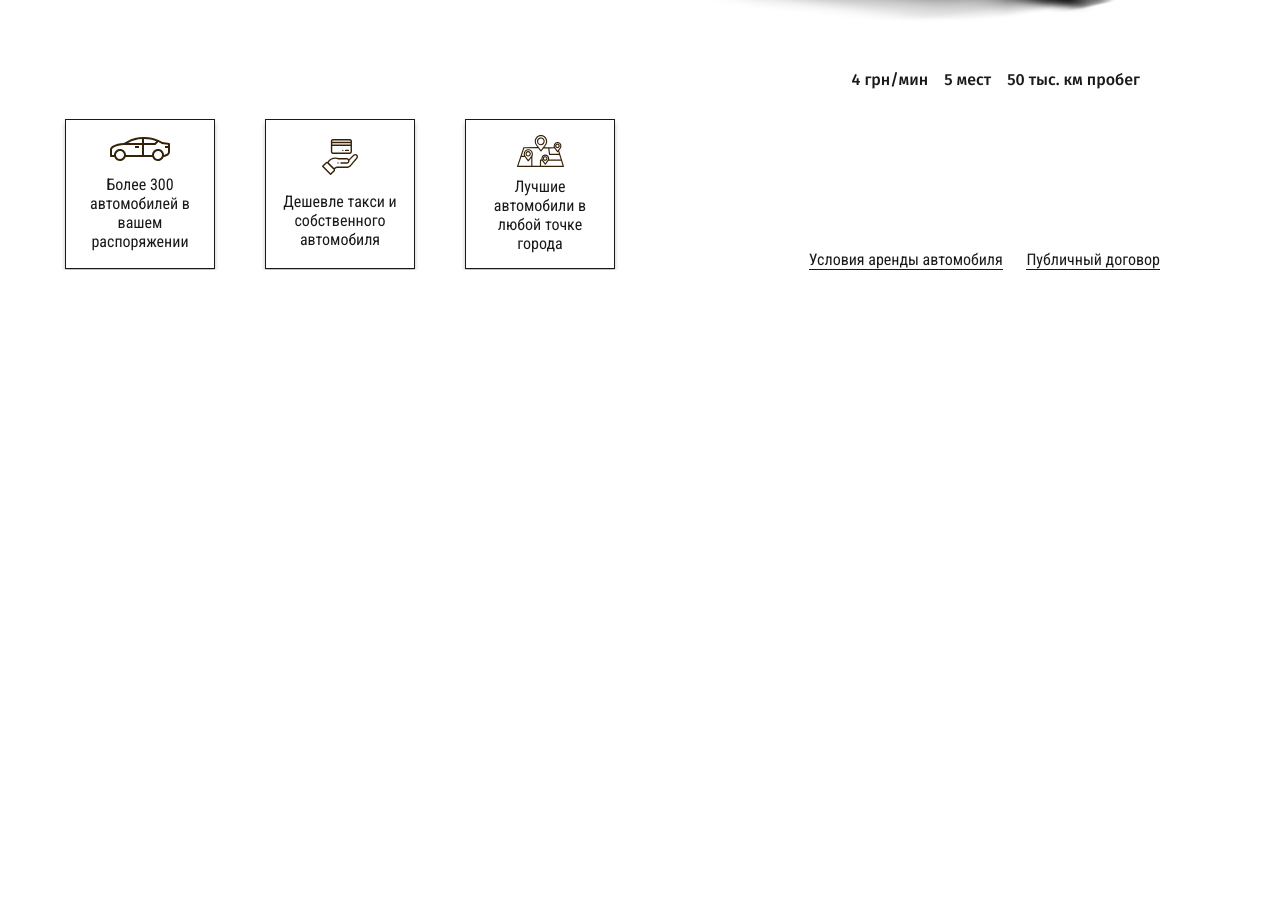
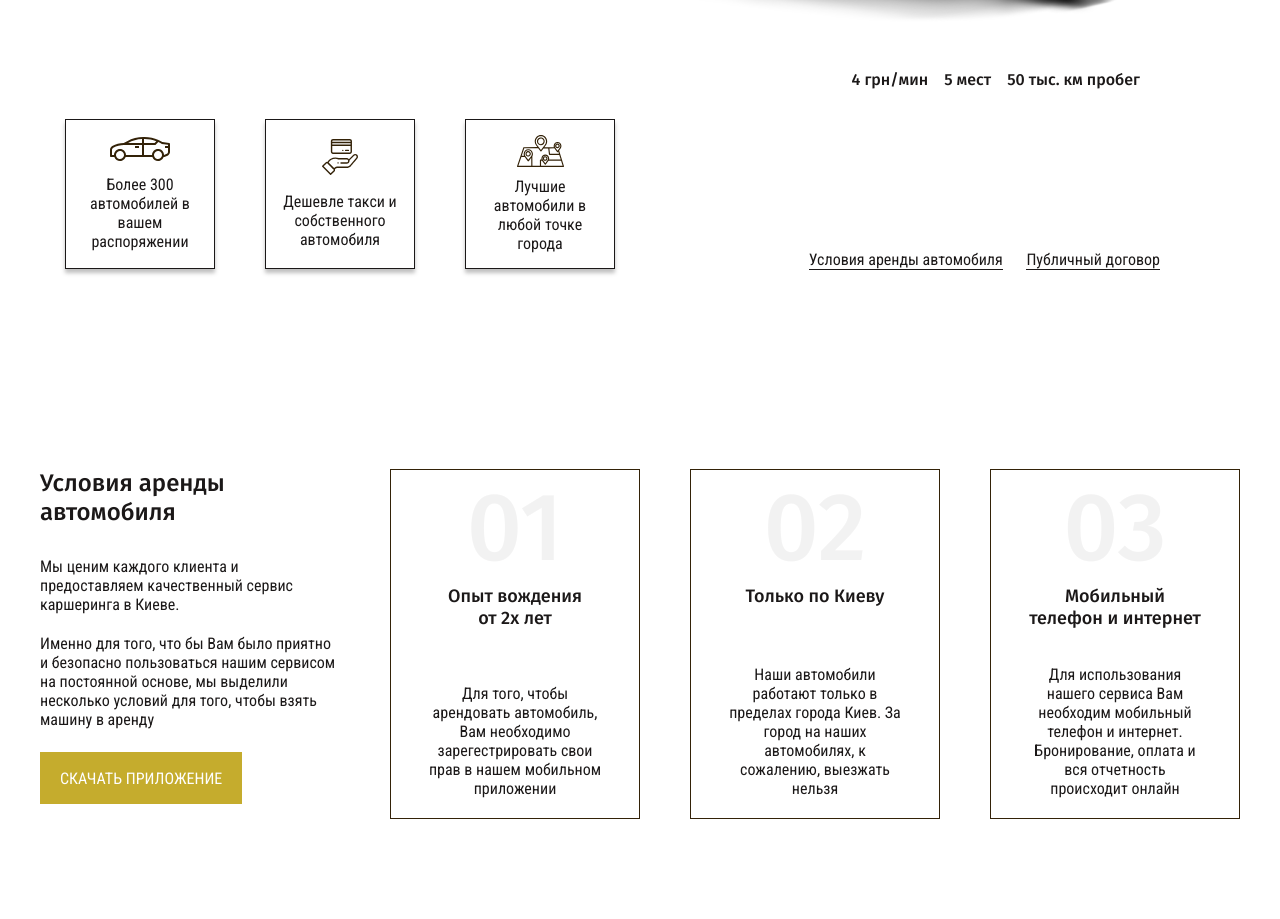
Before and after one commit to VladimirMinenko/start, a plain HTML site: page index.html in a window 1280 px wide. Shown: the part 530-1449 px from the top of the page. Before the commit the page ends 800 px from the top, so only its background shows below. Drawn offline with nearby package versions, Linux system fonts and the light colour scheme.

Commit message:
Added section сar rental conditions

```diff
--- a/css/style.css
+++ b/css/style.css
@@ -63,6 +63,10 @@ body{
   color: #FEFEFE;
   font-size: 18px;
   line-height: 21px;
+}
+
+.top{
+  padding-bottom: 100px;
 }
 
 .top_heading{
@@ -193,3 +197,59 @@ body{
 .top__link + .top__link{
   margin-left: 20px;
 }
+
+.rent{
+  padding: 100px 0;
+}
+
+.rent__inner{
+  display: flex;
+  justify-content: space-between;
+}
+
+.rent__content{
+  width: 300px;
+}
+
+.rent__title{
+  font-family: 'Fira Sans', sans-serif;
+  font-weight: 500;
+  font-size: 24px;
+  line-height: 29px;
+  margin-bottom: 30px;
+}
+
+.rent__text{
+  margin-bottom: 20px;
+}
+
+.rent__text + .rent__text{
+  margin-bottom: 40px;
+}
+
+.rent__item{
+  border: 1px solid #332208;
+  width: 250px;
+  min-height: 350px;
+  padding: -0px 35px 20px;
+  text-align: center;
+  display: flex;
+  flex-direction: column;
+  justify-content: space-around;
+}
+
+.rent__item-num{
+  font-family: 'Fira Sans', sans-serif;
+  font-weight: 500;
+  font-size: 96px;
+  line-height: 115px;
+  opacity: 0.05;
+}
+
+.rent__item-title{
+  font-family: 'Fira Sans', sans-serif;
+  font-weight: 500;
+  font-size: 18px;
+  line-height: 22px;
+  margin-bottom: auto;
+}
--- a/index.html
+++ b/index.html
@@ -2,34 +2,53 @@
 <html lang="en">
 <head>
 	<meta charset="UTF-8">
-  <meta name="viewport" content="width=device-width, initial-scale=1.0">
-  <meta http-equiv="X-UA-Compatible" content="ie=edge">
+	<meta name="viewport"
+	      content="width=device-width, initial-scale=1.0">
+	<meta http-equiv="X-UA-Compatible"
+	      content="ie=edge">
 	<title>Document</title>
-	<link rel="preconnect" href="https://fonts.googleapis.com">
-	<link rel="preconnect" href="https://fonts.gstatic.com" crossorigin>
-	<link href="https://fonts.googleapis.com/css2?family=Fira+Sans:wght@500&family=Roboto+Condensed&display=swap" rel="stylesheet">
-  <link rel="stylesheet" href="css/reset.css">
-  <link rel="stylesheet" href="css/slick.css">
-  <link rel="stylesheet" href="css/jquery.fancybox.css">
-  <link rel="stylesheet" href="css/style.css">
+	<link rel="preconnect"
+	      href="https://fonts.googleapis.com">
+	<link rel="preconnect"
+	      href="https://fonts.gstatic.com"
+	      crossorigin>
+	<link href="https://fonts.googleapis.com/css2?family=Fira+Sans:wght@500&family=Roboto+Condensed&display=swap"
+	      rel="stylesheet">
+	<link rel="stylesheet"
+	      href="css/reset.css">
+	<link rel="stylesheet"
+	      href="css/slick.css">
+	<link rel="stylesheet"
+	      href="css/jquery.fancybox.css">
+	<link rel="stylesheet"
+	      href="css/style.css">
 </head>
 <body>
 
 <header class="header">
 	<div class="container">
 		<div class="header__inner">
-			<a class="logo" href="#">
-				<img class="logo__link" src="images/logo.svg" alt="logo">
+			<a class="logo"
+			   href="#">
+				<img class="logo__link"
+				     src="images/logo.svg"
+				     alt="logo">
 				<nav class="menu">
 					<ul class="menu__list">
-						<li class="menu__item"><a class="menu__list-link" href="#">АВТОПАРК</a></li>
-						<li class="menu__item"><a class="menu__list-link" href="#">ОТЗЫВЫ</a></li>
-						<li class="menu__item"><a class="menu__list-link" href="#">О НАС</a></li>
-						<li class="menu__item"><a class="menu__list-link" href="#">УСЛОВИЯ</a></li>
-						<li class="menu__item"><a class="menu__list-link" href="#">КОНТАКТЫ</a></li>
+						<li class="menu__item"><a class="menu__list-link"
+						                          href="#">АВТОПАРК</a></li>
+						<li class="menu__item"><a class="menu__list-link"
+						                          href="#">ОТЗЫВЫ</a></li>
+						<li class="menu__item"><a class="menu__list-link"
+						                          href="#">О НАС</a></li>
+						<li class="menu__item"><a class="menu__list-link"
+						                          href="#">УСЛОВИЯ</a></li>
+						<li class="menu__item"><a class="menu__list-link"
+						                          href="#">КОНТАКТЫ</a></li>
 					</ul>
 				</nav>
-				<a class="phone" href="tel:380999999090">+38 (099) 999 90 90</a>
+				<a class="phone"
+				   href="tel:380999999090">+38 (099) 999 90 90</a>
 			</a>
 		</div>
 	</div>
@@ -45,41 +64,54 @@
 				<p class="top_text">
 					Закажи эксклюзивный автомобиль через мобильное приложение в любой точке города
 				</p>
-				<a class="application-btn" href="#">Скачать приложение</a>
+				<a class="application-btn"
+				   href="#">Скачать приложение</a>
 			</div>
 			<div class="top__slider">
 				<div class="top__slider_item">
-					<img class="" src="images/slider-img.png" alt="">
+					<img class=""
+					     src="images/slider-img.png"
+					     alt="">
 					<p class="top__slider-text">
 						<span>4 грн/мин</span> <span>5 мест</span> <span>50 тыс. км пробег</span>
 					</p>
 				</div>
 				<div class="top__slider_item">
-					<img class="" src="images/slider-img.png" alt="">
+					<img class=""
+					     src="images/slider-img.png"
+					     alt="">
 					<p class="top__slider-text">
 						<span>4 грн/мин</span> <span>5 мест</span> <span>50 тыс. км пробег</span>
 					</p>
 				</div>
 				<div class="top__slider_item">
-					<img class="" src="images/slider-img.png" alt="">
+					<img class=""
+					     src="images/slider-img.png"
+					     alt="">
 					<p class="top__slider-text">
 						<span>4 грн/мин</span> <span>5 мест</span> <span>50 тыс. км пробег</span>
 					</p>
 				</div>
 				<div class="top__slider_item">
-					<img class="" src="images/slider-img.png" alt="">
+					<img class=""
+					     src="images/slider-img.png"
+					     alt="">
 					<p class="top__slider-text">
 						<span>4 грн/мин</span> <span>5 мест</span> <span>50 тыс. км пробег</span>
 					</p>
 				</div>
 				<div class="top__slider_item">
-					<img class="" src="images/slider-img.png" alt="">
+					<img class=""
+					     src="images/slider-img.png"
+					     alt="">
 					<p class="top__slider-text">
 						<span>4 грн/мин</span> <span>5 мест</span> <span>50 тыс. км пробег</span>
 					</p>
 				</div>
 				<div class="top__slider_item">
-					<img class="" src="images/slider-img.png" alt="">
+					<img class=""
+					     src="images/slider-img.png"
+					     alt="">
 					<p class="top__slider-text">
 						<span>4 грн/мин</span> <span>5 мест</span> <span>50 тыс. км пробег</span>
 					</p>
@@ -122,6 +154,42 @@
 		</div>
 	</div>
 </section>
+<section class="rent">
+	<div class="container">
+		<div class="rent__inner">
+			<div class="rent__content">
+				<h3 class="rent__title">
+					Условия аренды
+					автомобиля
+				</h3>
+				<p class="rent__text">
+					Мы ценим каждого клиента и предоставляем качественный сервис каршеринга в Киеве.
+				</p>
+				<p class="rent__text">
+					Именно для того, что бы Вам было приятно и безопасно пользоваться нашим сервисом на постоянной основе, мы
+					выделили несколько условий для того, чтобы взять машину в аренду
+				</p>
+				<a class="application-btn"
+				   href="#">Скачать приложение</a>
+			</div>
+			<div class="rent__item">
+				<div class="rent__item-num">01</div>
+				<p class="rent__item-title">Опыт вождения <br> от 2х лет</p>
+				<p class="rent__item--text">Для того, чтобы арендовать автомобиль, Вам необходимо зарегестрировать свои прав в нашем мобильном приложении</p>
+			</div>
+			<div class="rent__item">
+				<div class="rent__item-num">02</div>
+				<p class="rent__item-title">Только по Киеву</p>
+				<p class="rent__item--text">Наши автомобили работают только в пределах города Киев. За город на наших автомобилях, к сожалению, выезжать нельзя</p>
+			</div>
+			<div class="rent__item">
+				<div class="rent__item-num">03</div>
+				<p class="rent__item-title">Мобильный телефон и интернет</p>
+				<p class="rent__item--text">Для использования нашего сервиса Вам необходим мобильный телефон и интернет. Бронирование, оплата и вся отчетность происходит онлайн</p>
+			</div>
+		</div>
+	</div>
+</section>
 
 
 <script src="https://ajax.googleapis.com/ajax/libs/jquery/3.4.1/jquery.min.js"></script>
```
Lines whose indentation alone changed are shown as unchanged.
